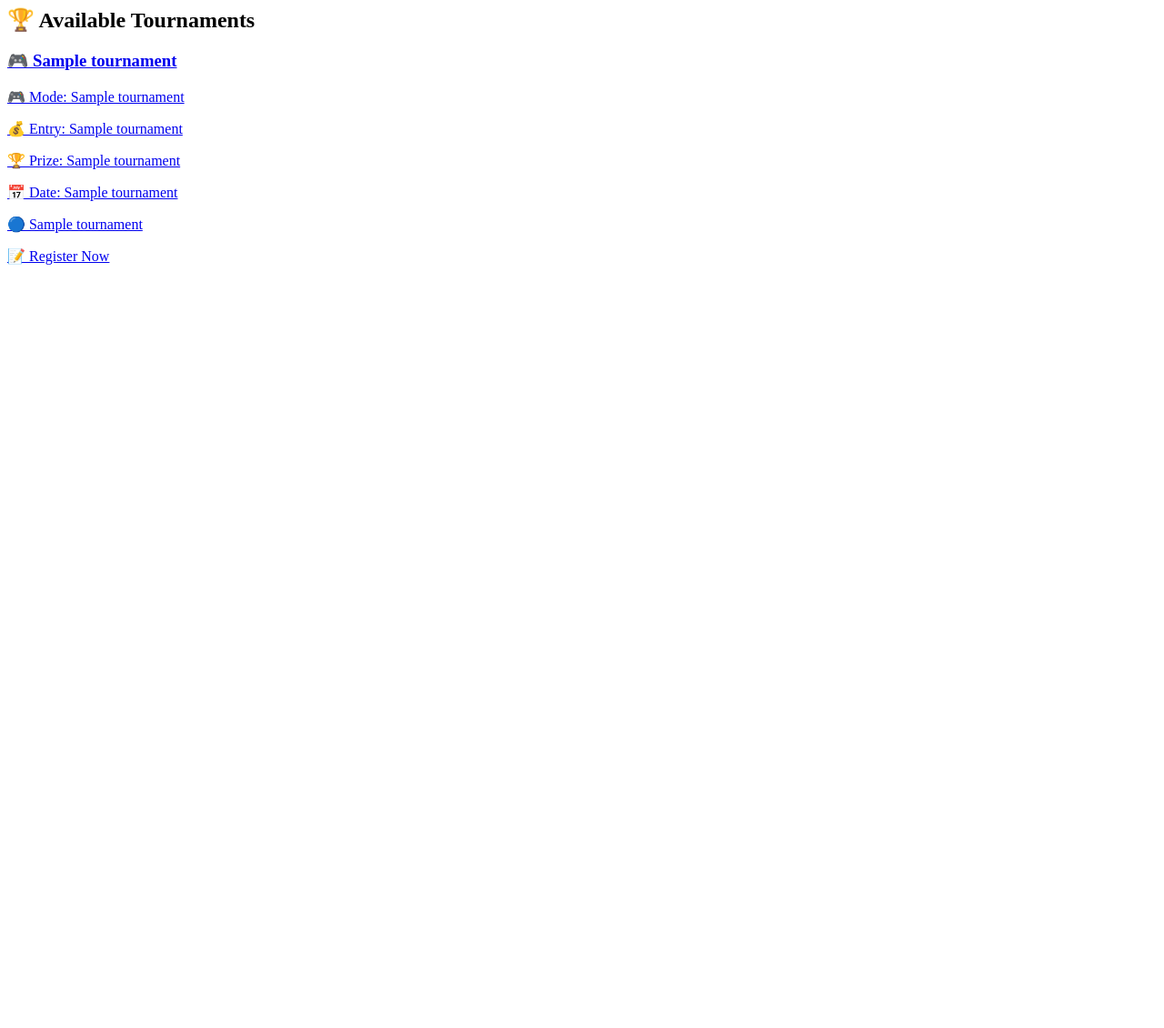
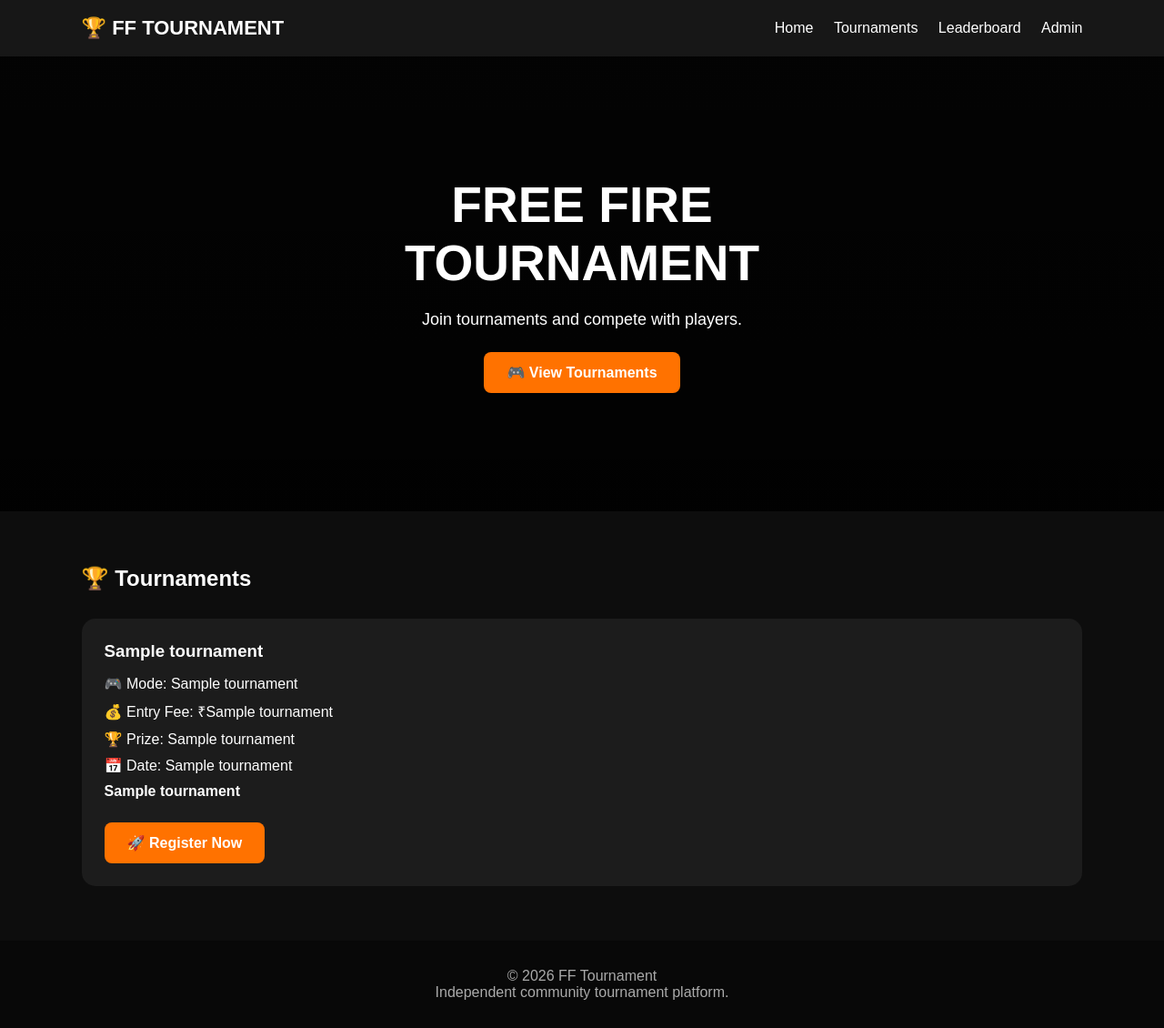
Before and after one commit to workload139-creator/Freefire-touranament, a Flask app: page / in a window 1280 px wide. Shown: the whole page at 91% size. Before the commit the page ends 291 px from the top, so only its background shows below. Run offline with Flask 3, Linux system fonts and the light colour scheme; a database or web service that is not in the repository returns one stand-in record (values such as "Sample title"); some libraries are stand-ins or nearby versions.

Commit message:
Update index.html

```diff
--- a/templates/index.html
+++ b/templates/index.html
@@ -1,34 +1,137 @@
-<section class="section" id="tournaments">
-    <h2>🏆 Available Tournaments</h2>
+<!DOCTYPE html>
+<html lang="en">
 
-    <div class="tournament-grid">
+<head>
+
+    <meta charset="UTF-8">
+
+    <meta
+        name="viewport"
+        content="width=device-width, initial-scale=1.0"
+    >
+
+    <title>FF Tournament</title>
+
+    <link
+        rel="stylesheet"
+        href="{{ url_for('static', filename='style.css') }}"
+    >
+
+</head>
+
+<body>
+
+<header>
+
+    <div class="logo">
+        🏆 FF TOURNAMENT
+    </div>
+
+    <nav>
+
+        <a href="{{ url_for('home') }}">
+            Home
+        </a>
+
+        <a href="#tournaments">
+            Tournaments
+        </a>
+
+        <a href="{{ url_for('leaderboard') }}">
+            Leaderboard
+        </a>
+
+        <a href="{{ url_for('admin') }}">
+            Admin
+        </a>
+
+    </nav>
+
+</header>
+
+
+<!-- HERO -->
+
+<section class="hero">
+
+    <h1>
+        <span>FREE FIRE</span>
+        TOURNAMENT
+    </h1>
+
+    <p>
+        Join tournaments and compete with players.
+    </p>
+
+    <a
+        href="#tournaments"
+        class="btn"
+    >
+        🎮 View Tournaments
+    </a>
+
+</section>
+
+
+<!-- TOURNAMENTS -->
+
+<section
+    class="section"
+    id="tournaments"
+>
+
+    <h2>
+        🏆 Tournaments
+    </h2>
+
+
+    <div class="cards">
 
         {% for t in tournaments %}
 
         <div class="card tournament-card">
 
-            <a href="{{ url_for('tournament', tournament_id=t[0]) }}"
-               class="card-link">
+            <a
+                href="{{ url_for('tournament', id=t[0]) }}"
+                class="card-link"
+            >
 
-                <h3>🎮 {{ t[1] }}</h3>
+                <h3>
+                    {{ t[1] }}
+                </h3>
 
-                <p>🎮 Mode: {{ t[2] }}</p>
+                <p>
+                    🎮 Mode:
+                    {{ t[2] }}
+                </p>
 
-                <p>💰 Entry: {{ t[3] }}</p>
+                <p>
+                    💰 Entry Fee:
+                    ₹{{ t[3] }}
+                </p>
 
-                <p>🏆 Prize: {{ t[4] }}</p>
+                <p>
+                    🏆 Prize:
+                    {{ t[4] }}
+                </p>
 
-                <p>📅 Date: {{ t[5] }}</p>
+                <p>
+                    📅 Date:
+                    {{ t[5] }}
+                </p>
 
                 <p class="status">
-                    🔵 {{ t[6] }}
+                    {{ t[6] }}
                 </p>
 
             </a>
 
-            <a href="{{ url_for('register', tournament_id=t[0]) }}"
-               class="btn register-btn">
-                📝 Register Now
+
+            <a
+                href="{{ url_for('register', tournament_id=t[0]) }}"
+                class="btn register-btn"
+            >
+                🚀 Register Now
             </a>
 
         </div>
@@ -36,11 +139,43 @@
         {% else %}
 
         <div class="card">
-            <h3>😔 No tournaments available</h3>
-            <p>New tournaments will appear here.</p>
+
+            <h3>
+                No tournaments available
+            </h3>
+
+            <p>
+                Please check again later.
+            </p>
+
         </div>
 
         {% endfor %}
 
     </div>
+
 </section>
+
+
+<!-- FOOTER -->
+
+<footer>
+
+    <p>
+        © 2026 FF Tournament
+    </p>
+
+    <p>
+        Independent community tournament platform.
+    </p>
+
+</footer>
+
+
+<script
+    src="{{ url_for('static', filename='script.js') }}"
+></script>
+
+</body>
+
+</html>
```
